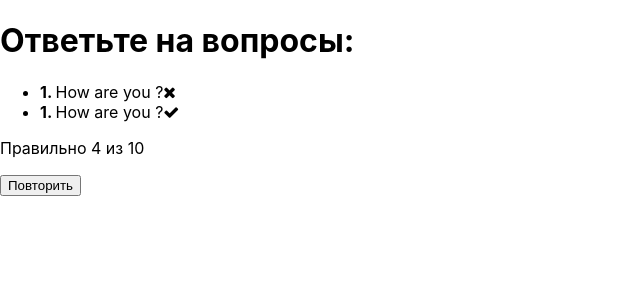
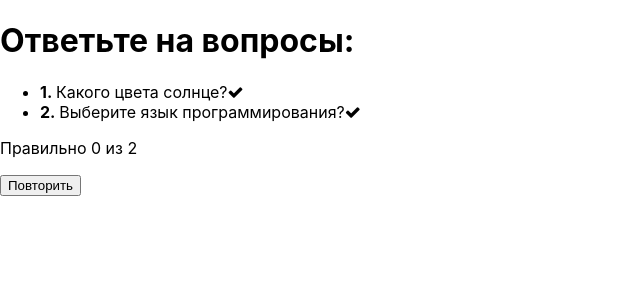
Before and after one commit to kravtsovRoman/react-quiz, a React app: page / in a window 1280 px wide. Shown: the top 300 px of the page, without its empty margins (0-640 px from the left). Built offline with nearby package versions, Linux system fonts and the light colour scheme.

Commit message:
results output correct & result icons

```diff
--- a/src/components/FinishedQuiz/FinishedQuiz.js
+++ b/src/components/FinishedQuiz/FinishedQuiz.js
@@ -2,27 +2,43 @@
 import classes from './FinishedQuiz.scss';
 
 const FinishedQuiz = (props) => {
+
+  const successCount = Object.keys(props.results).reduce((total, key) => {
+    if (props.results[key] === 'success') {
+      total++;
+    }
+    return total;
+  }, 0)
+
   return (
     <div className={classes.FinishedQuiz}>
       <ul>
-        <li>
-          <strong>1. </strong>
-          How are you ?
-          <i className={'fa fa-times ' + classes.error}></i>
-        </li>
-        <li>
-          <strong>1. </strong>
-          How are you ?
-          <i className={'fa fa-check ' + classes.success}></i>
-        </li>
+        {
+          props.quiz.map((quizItem, index) => {
+            const cls = [
+              'fa',
+              props.results[quizItem.id] === 'error' ? 'fa-times' : 'fa-check',
+              classes[props.results[quizItem.id]]
+            ];
+
+            return (
+              <li key={index}>
+                <strong>{index + 1}.&nbsp;</strong>
+                {quizItem.question}
+                <i className={cls.join(' ')}></i>
+              </li>
+            )
+
+          })
+        }
       </ul>
 
       <p>
-        Правильно 4 из 10
+        Правильно {successCount} из {props.quiz.length}
       </p>
 
       <div>
-        <button>Повторить</button>
+        <button onClick={props.onRetry}>Повторить</button>
       </div>
     </div>
   )
--- a/src/components/FinishedQuiz/FinishedQuiz.scss
+++ b/src/components/FinishedQuiz/FinishedQuiz.scss
@@ -18,8 +18,8 @@
         &.error {
           color: rgba(240, 87, 108, .7);
         }
-
       }
     }
   }
+
 }
--- a/src/containers/Quiz/Quiz.js
+++ b/src/containers/Quiz/Quiz.js
@@ -6,13 +6,14 @@
 class Quiz extends Component {
 
   state = {
+    results: {},
     isFinished: true,
     activeQuestion: 0,
     answerState: null,
     quiz: [
       {
         id: 1,
-        qestion: 'Какого цвета солнце?',
+        question: 'Какого цвета солнце?',
         rightAnswerId: 3,
         answers: [
           { text: 'Черное', id: 1 },
@@ -22,8 +23,8 @@
         ]
       },
       {
-        id: 1,
-        qestion: 'Выберите язык программирования?',
+        id: 2,
+        question: 'Выберите язык программирования?',
         rightAnswerId: 4,
         answers: [
           { text: 'Bootstrap', id: 1 },
@@ -45,11 +46,15 @@
     }
 
     const question = this.state.quiz[this.state.activeQuestion];
+    const results = this.state.results;
 
     if (question.rightAnswerId === answerId) {
-
+      if (!results[question.id]) {
+        results[question.id] = 'success';
+      }
       this.setState({
-        answerState: { [answerId]: 'success' }
+        answerState: { [answerId]: 'success' },
+        results
       })
 
       const timeout = window.setTimeout(() => {
@@ -68,14 +73,26 @@
       }, 1000);
 
     } else {
+      results[question.id] = 'error';
+
       this.setState({
-        answerState: { [answerId]: 'error' }
+        answerState: { [answerId]: 'error' },
+        results
       })
     }
+    console.log(this.state.results)
   }
 
   isQuizFinish() {
     return this.state.activeQuestion + 1 === this.state.quiz.length;
+  }
+  onRetryHandler = () => {
+    this.setState({
+      activeQuestion: 0,
+      answerState: null,
+      isFinished: false,
+      results: {}
+    })
   }
 
   render() {
@@ -87,9 +104,13 @@
 
           {
             this.state.isFinished
-              ? <FinishedQuiz />
+              ? <FinishedQuiz
+                results={this.state.results}
+                quiz={this.state.quiz}
+                onRetry={this.onRetryHandler}
+              />
               : <ActiveQuiz
-                question={this.state.quiz[this.state.activeQuestion].qestion}
+                question={this.state.quiz[this.state.activeQuestion].question}
                 onAnswerClick={this.onAnswerClickHandler}
                 answers={this.state.quiz[this.state.activeQuestion].answers}
                 quizLength={this.state.quiz.length}
```
